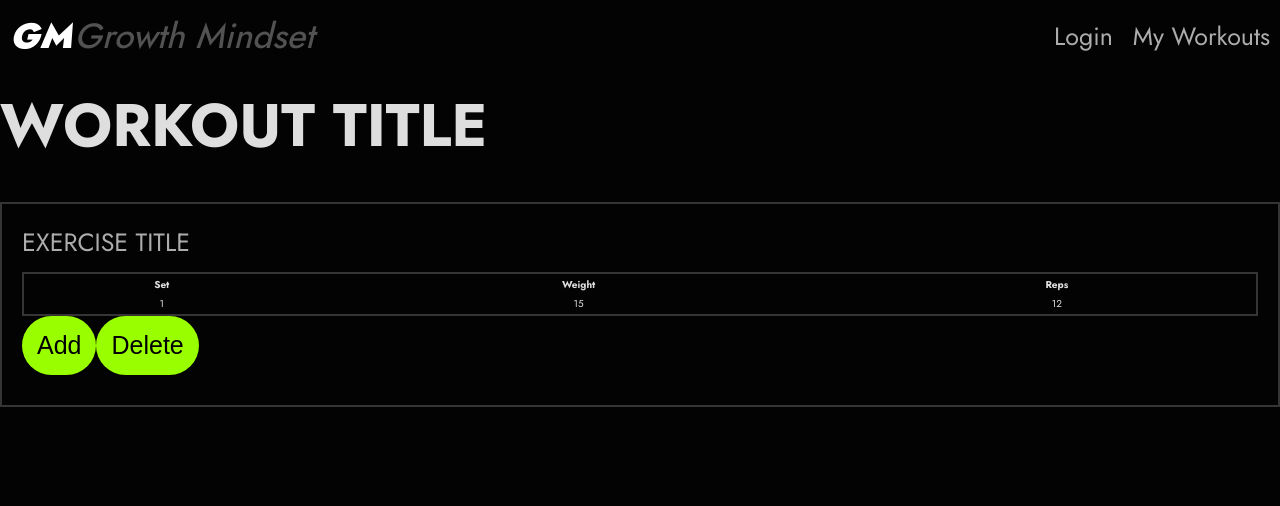
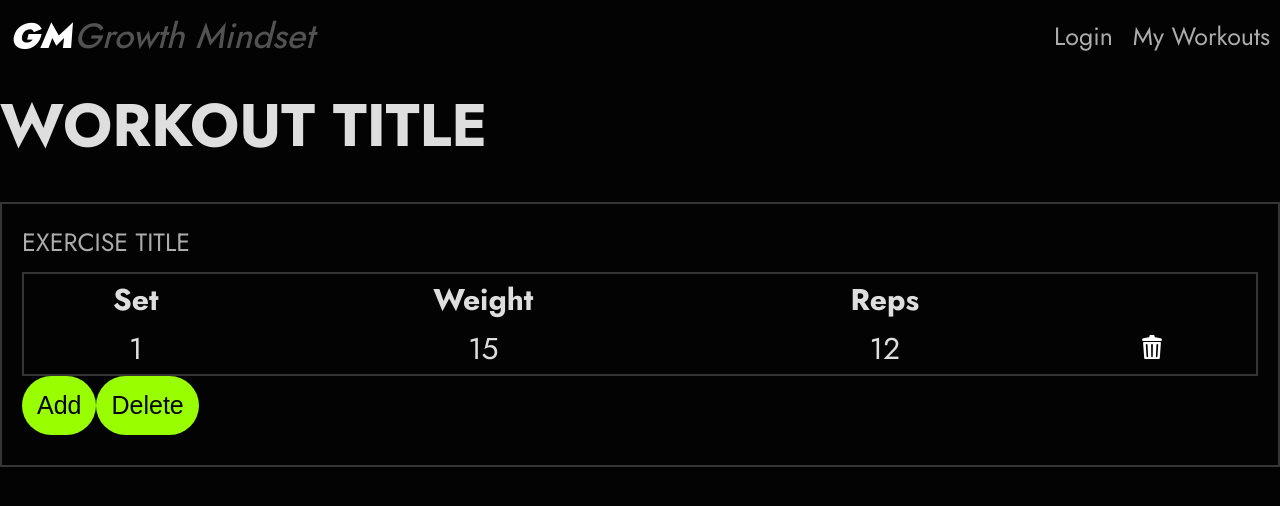
Before and after one commit to klevi43/GM, a React (Vite) app in the folder GM/: page /workouts/1 in a window 1280 px wide. Shown: the top 506 px of the page. Built offline with nearby package versions, Linux system fonts and the light colour scheme.

Commit message:
MYEXERCISES set initial sizing of table items, headings etc added trashcan icon

```diff
--- a/GM/src/index.css
+++ b/GM/src/index.css
@@ -150,6 +150,12 @@ p {
   }
 }
 
+/* Icons */
+.trash-icon {
+  height: 4rem;
+  width: 3rem;
+  color: #fff;
+}
 /* inputs */
 input {
   height: 5rem;
@@ -161,6 +167,7 @@ input {
   width: 100%;
   display: flex;
 }
+
 /*  Lists */
 .list {
   list-style: none;
@@ -290,6 +297,7 @@ input {
 }
 
 /* tables */
+
 .table {
   width: 100%;
 }
@@ -301,6 +309,13 @@ input {
 .table__item {
   text-align: center;
 }
+.table__column-heading {
+  font-size: 3rem;
+}
+.table__column-value {
+  font-size: 3rem;
+}
+
 /* Workouts */
 .workout__container {
   margin: 0;
--- a/GM/src/pages/MyExercises.tsx
+++ b/GM/src/pages/MyExercises.tsx
@@ -1,6 +1,6 @@
 import React, { useState } from "react";
 import Nav from "../components/Nav";
-
+import TrashCan from "../assets/svgs/trashcan-svgrepo-com.svg";
 const MyExercises = () => {
   return (
     <>
@@ -15,14 +15,20 @@ const MyExercises = () => {
         <div className="">
           <table className="outline table">
             <tr className="">
-              <th>Set</th>
-              <th>Weight</th>
-              <th>Reps</th>
+              <th className="table__column-heading">Set</th>
+              <th className="table__column-heading">Weight</th>
+              <th className="table__column-heading">Reps</th>
+              <th></th>
             </tr>
             <tr>
-              <td className="table__item">1</td>
-              <td className="table__item">15</td>
-              <td className="table__item">12</td>
+              <td className="table__item table__column-value">1</td>
+              <td className="table__item table__column-value">15</td>
+              <td className="table__item table__column-value">12</td>
+              <td className="table__item">
+                <button>
+                  <img className="trash-icon" src={TrashCan} alt="" />
+                </button>
+              </td>
             </tr>
           </table>
         </div>
```
Also changed, not shown: GM/src/assets/svgs/trashcan-svgrepo-com.svg (added).
